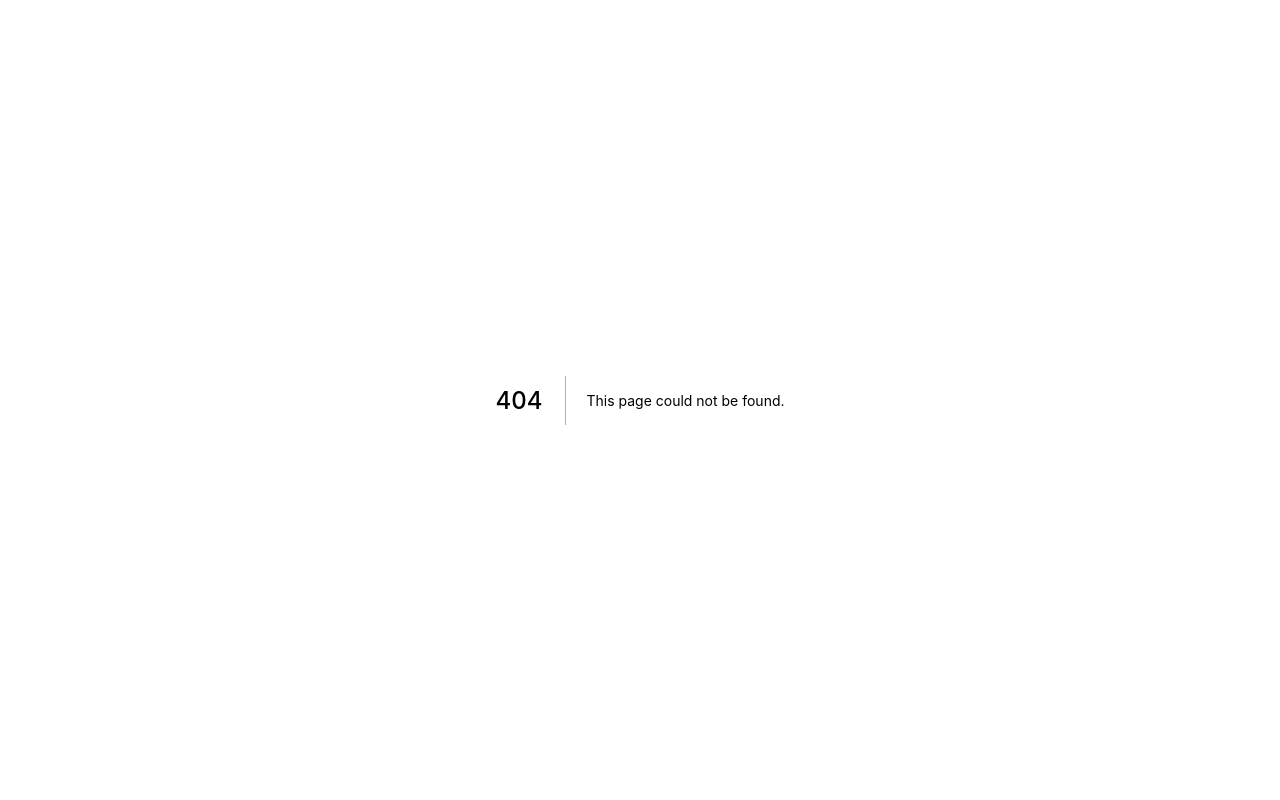
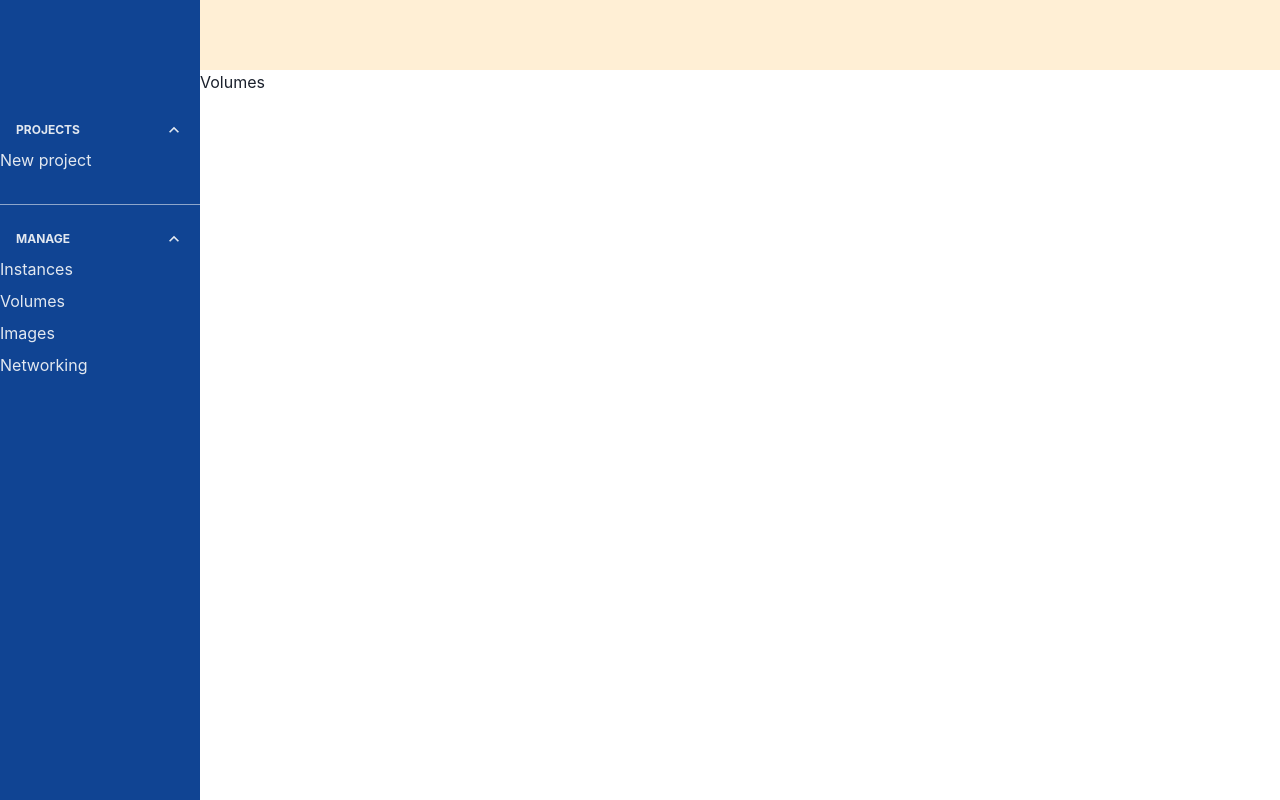
Before and after one commit to fruitbox12/marscloud, a Next.js app: page /volumes in a window 1280 px wide. Before the commit this address had no page. Built offline with nearby package versions, Linux system fonts and the light colour scheme.

Commit message:
Create volume page

```diff
--- /dev/null
+++ b/pages/volumes.tsx
@@ -0,0 +1,13 @@
+import { ReactElement } from "react";
+import Layout from "../components/layout";
+import type { NextPageWithLayout } from "./_app";
+
+const VolumesPage: NextPageWithLayout = () => {
+  return <p>Volumes</p>;
+};
+
+VolumesPage.getLayout = function getLayout(page: ReactElement) {
+  return <Layout>{page}</Layout>;
+};
+
+export default VolumesPage;
```
